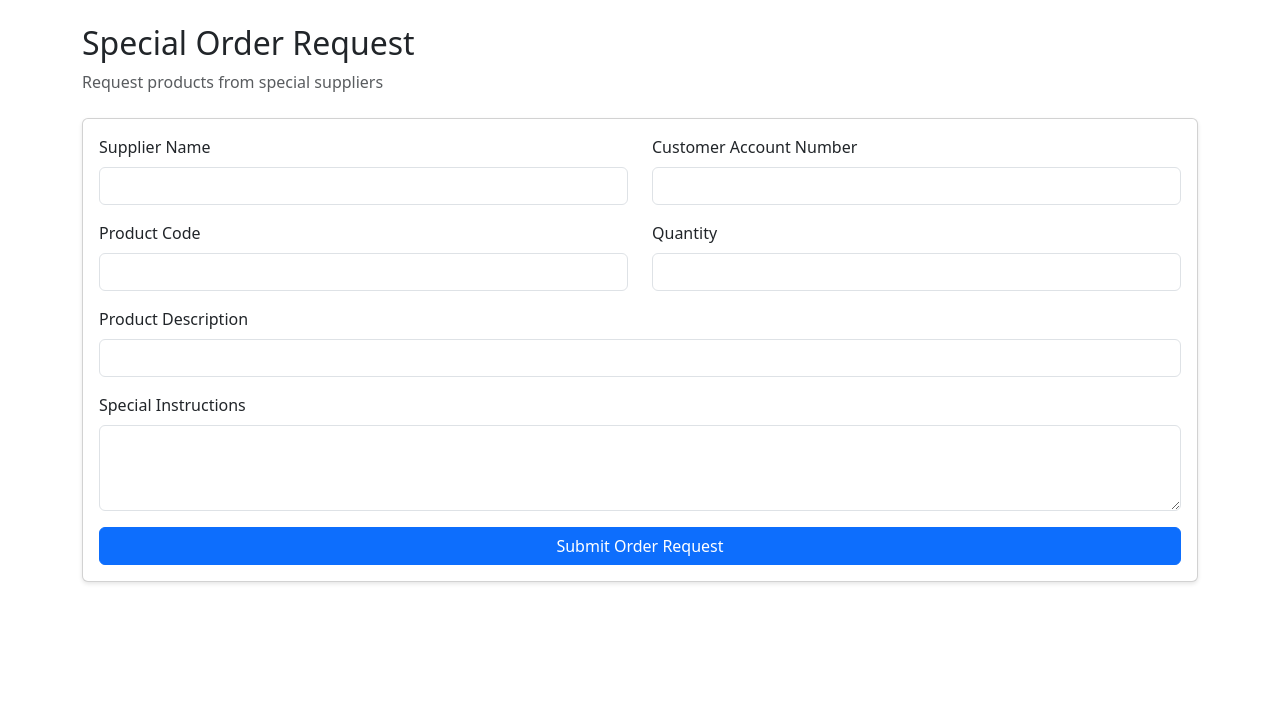
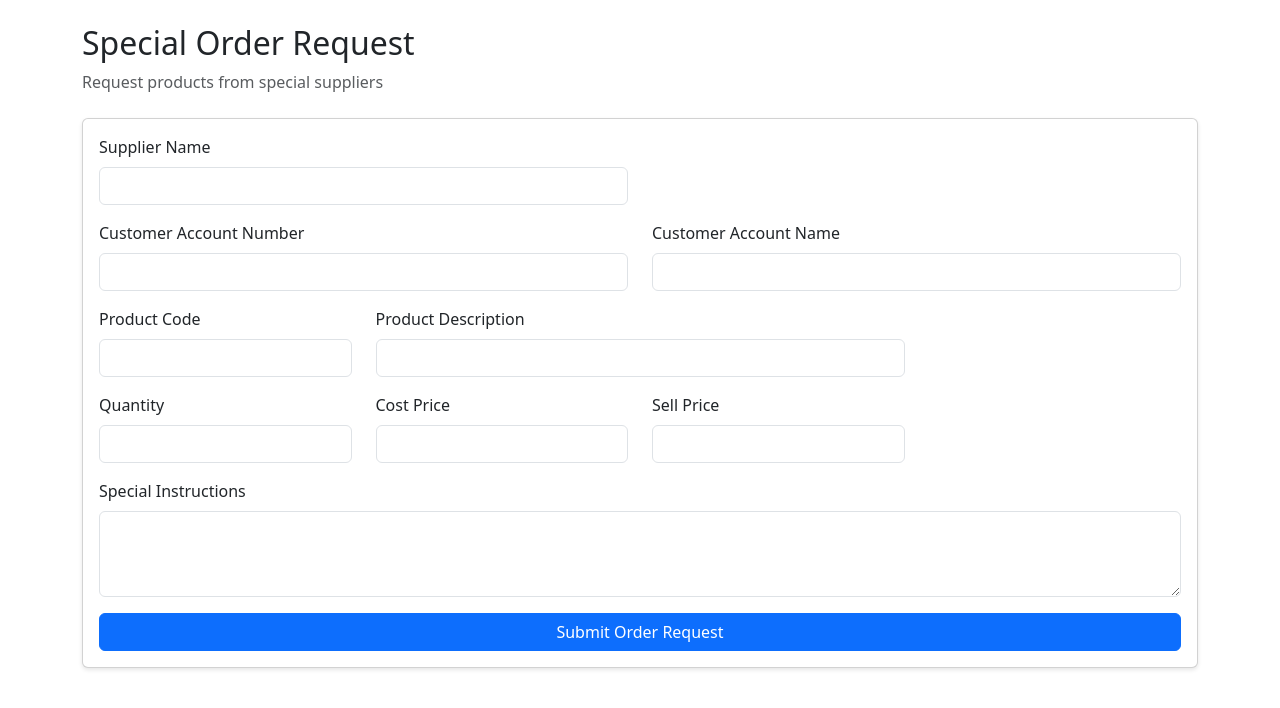
Before and after one commit to cakesmack/admin_portal, a Flask app: page /special-order in a window 1280 px wide. Shown: the part 56-764 px from the top of the page. Run offline with Flask 3, Linux system fonts and the light colour scheme; a user stored in the database is signed in.

Commit message:
dashboard cahgnes

```diff
--- a/app/forms.py
+++ b/app/forms.py
@@ -1,5 +1,5 @@
 from flask_wtf import FlaskForm
-from wtforms import StringField, SubmitField, SelectField, BooleanField, TextAreaField
+from wtforms import StringField, SubmitField, SelectField, BooleanField, TextAreaField, IntegerField
 from wtforms.validators import DataRequired, Optional
 
 class LoginForm(FlaskForm):
@@ -43,8 +43,11 @@ class InvoiceCorrectionForm(FlaskForm):
 class SpecialOrderForm(FlaskForm):
     supplier = StringField('Supplier Name', validators=[DataRequired()])
     customer_account = StringField('Customer Account Number', validators=[DataRequired()])
+    customer_name = StringField('Customer Account Name', validators=[DataRequired()])
     product_code = StringField('Product Code')
     product_description = StringField('Product Description', validators=[DataRequired()])
     quantity = StringField('Quantity', validators=[DataRequired()])
+    cost_price = IntegerField('Cost Price', validators=[DataRequired()])
+    sell_price = IntegerField('Sell Price', validators=[DataRequired()])
     notes = TextAreaField('Special Instructions')
     submit = SubmitField('Submit Order Request')
--- a/app/routes.py
+++ b/app/routes.py
@@ -560,6 +560,8 @@ def special_order():
             'product_code': form.product_code.data,
             'product_description': form.product_description.data,
             'quantity': form.quantity.data,
+            'cost price' : form.cost_price.data,
+            'sell price' : form.sell_price.data,
             'notes': form.notes.data
         }
 
--- a/app/templates/invoice_correction.html
+++ b/app/templates/invoice_correction.html
@@ -1,5 +1,5 @@
 {% extends "base.html" %} {% block content %}
-<h2>Invoice Correction Form</h2>
+<h2>Invoiced Goods, Delivery Only Form</h2>
 <p class="text-muted">Record invoice discrepancies and corrections</p>
 
 <div class="card mt-4">
--- a/app/templates/print_form.html
+++ b/app/templates/print_form.html
@@ -86,7 +86,10 @@
   </head>
   <body>
     <div class="header">
-      <div class="company-name">{{ company_name }}</div>
+      <img
+        src="{{ url_for('static', filename='images/logo.png') }}"
+        alt="Highland Industrial Supplies"
+      />
       <div class="form-title">
         {{ form_type.replace('_', ' ').title() }} Form
       </div>
--- a/app/templates/special_order.html
+++ b/app/templates/special_order.html
@@ -11,28 +11,45 @@
           {{ form.supplier.label(class="form-label") }} {{
           form.supplier(class="form-control") }}
         </div>
+      </div>
+      <div class="row mb-3">
         <div class="col-md-6">
           {{ form.customer_account.label(class="form-label") }} {{
           form.customer_account(class="form-control") }}
         </div>
+        <div class="col-md-6">
+          {{ form.customer_name.label(class="form-label") }} {{
+          form.customer_name(class="form-control") }}
+        </div>
       </div>
 
       <div class="row mb-3">
-        <div class="col-md-6">
+        <div class="col-md-3">
           {{ form.product_code.label(class="form-label") }} {{
           form.product_code(class="form-control") }}
         </div>
+
         <div class="col-md-6">
+          {{ form.product_description.label(class="form-label") }} {{
+          form.product_description(class="form-control") }}
+        </div>
+      </div>
+
+      <div class="row mb-3">
+        <div class="col-md-3">
           {{ form.quantity.label(class="form-label") }} {{
           form.quantity(class="form-control", type="number", min="1") }}
         </div>
+        <div class="col-md-3">
+          {{ form.cost_price.label(class="form-label") }} {{
+          form.cost_price(class="form-control") }}
+        </div>
+
+        <div class="col-md-3">
+          {{ form.sell_price.label(class="form-label") }} {{
+          form.sell_price(class="form-control") }}
+        </div>
       </div>
-
-      <div class="mb-3">
-        {{ form.product_description.label(class="form-label") }} {{
-        form.product_description(class="form-control") }}
-      </div>
-
       <div class="mb-3">
         {{ form.notes.label(class="form-label") }} {{
         form.notes(class="form-control", rows="3") }}
```
Also changed, not shown: app/static/images/logo.png (added), instance/admin_portal.db.
